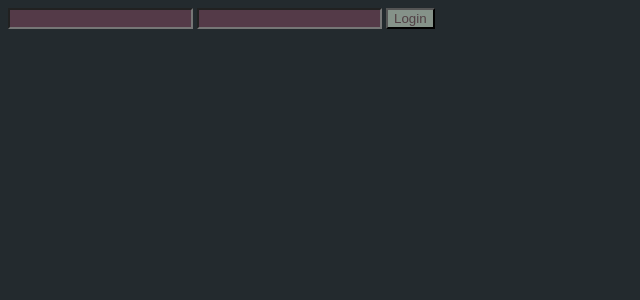
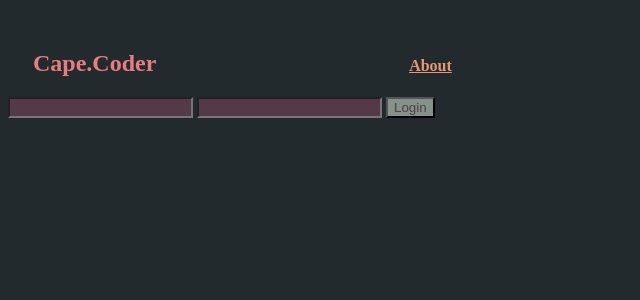
Before and after one commit to dev-sanghoon/today-client, a SvelteKit app: page /login in a window 1280 px wide. Shown: the top 300 px of the page, without its empty margins (0-640 px from the left). Built offline with nearby package versions, Linux system fonts and the light colour scheme.

Commit message:
feat: use global css

```diff
--- /dev/null
+++ b/src/routes/+layout.svelte
@@ -0,0 +1,34 @@
+<script>
+	import './global.css';
+</script>
+
+<nav class="header">
+	<h2 class="title">Cape.Coder</h2>
+	<div class="categories">
+		<a class="category-item" href="/about">About</a>
+	</div>
+</nav>
+
+<slot />
+
+<style>
+	.header {
+		margin-top: 30px;
+		display: flex;
+		align-items: baseline;
+	}
+	.title {
+		margin-left: 25px;
+		margin-right: max(20%, 100px);
+		white-space: nowrap;
+		color: #e67e80;
+	}
+	.categories {
+		display: flex;
+	}
+	.category-item {
+		margin-right: 30px;
+		font-weight: bold;
+		color: #e69875;
+	}
+</style>
--- a/src/routes/+page.svelte
+++ b/src/routes/+page.svelte
@@ -3,52 +3,23 @@
 	export let data;
 </script>
 
-<div class="header">
-	<h2 class="title">Cape.Coder</h2>
-	<div class="categories">
-		<p class="category-item">About</p>
-	</div>
-</div>
 <ul class="feeds">
 	{#each data.feeds as feed}
 		<div>
-			<a class="post-title" href="/article/{feed.article}">{feed.title}</a>
-			<p class="summary-item">{feed.summaries.join(' ')}</p>
+			<a class="feed-title" href="/article/{feed.article}">{feed.title}</a>
+			<p class="feed-summary">{feed.summaries.join(' ')}</p>
 		</div>
 	{/each}
 </ul>
 
 <style>
-	:global(body) {
-		background-color: #232a2e;
-		color: #859289;
-	}
-	:global(.post-title) {
-		color: #dbbc7f;
-	}
-	.header {
-		margin-top: 30px;
-		display: flex;
-		align-items: baseline;
-	}
-	.title {
-		margin-left: 25px;
-		margin-right: max(20%, 100px);
-		white-space: nowrap;
-		color: #e67e80;
-	}
-	.categories {
-		display: flex;
-	}
-	.category-item {
-		margin-right: 30px;
-		font-weight: bold;
-		color: #e69875;
-	}
 	.feeds {
 		padding-left: 0px;
 	}
-	.summary-item {
+	.feed-title {
+		color: #dbbc7f;
+	}
+	.feed-summary {
 		margin-top: 5px;
 	}
 </style>
--- a/src/routes/article/[slug]/+page.svelte
+++ b/src/routes/article/[slug]/+page.svelte
@@ -6,21 +6,3 @@
 </script>
 
 {@html content}
-
-<style>
-	:global(body) {
-		background-color: #232a2e;
-		color: #859289;
-	}
-	:global(a) {
-		color: #859289;
-	}
-	:global(h1, h2, h3) {
-		color: #dbbc7f;
-	}
-	:global(strong) {
-		font-weight: normal;
-		color: #d3c6aa;
-		background-color: #543a48;
-	}
-</style>
--- /dev/null
+++ b/src/routes/global.css
@@ -0,0 +1,26 @@
+body {
+	background-color: #232a2e;
+	color: #859289;
+}
+a {
+	color: #3a94c5;
+}
+h1,
+h2,
+h3 {
+	color: #dbbc7f;
+}
+strong {
+	font-weight: normal;
+	color: #d3c6aa;
+	background-color: #543a48;
+}
+input,
+textarea {
+	color: #d3c6aa;
+	background-color: #543a48;
+}
+button {
+	color: #514045;
+	background-color: #859289;
+}
--- a/src/routes/login/+page.svelte
+++ b/src/routes/login/+page.svelte
@@ -18,18 +18,3 @@
 	<input class="text-input" type="password" bind:value={password} />
 	<button class="submit-button" on:click={doLogin}>Login</button>
 </div>
-
-<style>
-	:global(body) {
-		background-color: #232a2e;
-		color: #859289;
-	}
-	.text-input {
-		color: #d3c6aa;
-		background-color: #543a48;
-	}
-	.submit-button {
-		color: #514045;
-		background-color: #859289;
-	}
-</style>
--- a/src/routes/write/+page.svelte
+++ b/src/routes/write/+page.svelte
@@ -15,41 +15,14 @@
 </script>
 
 <div class="container">
-	<textarea class="text-input" bind:value={content} />
+	<textarea bind:value={content} />
 	<div class="preview">{@html marked.parse(content)}</div>
 </div>
 <div>
-	<button class="submit-button" on:click={uploadLog}>Submit</button>
+	<button on:click={uploadLog}>Submit</button>
 </div>
 
 <style>
-	:global(body) {
-		background-color: #232a2e;
-		color: #859289;
-	}
-	:global(body) {
-		background-color: #232a2e;
-		color: #859289;
-	}
-	:global(a) {
-		color: #859289;
-	}
-	:global(h1, h2, h3) {
-		color: #dbbc7f;
-	}
-	:global(strong) {
-		font-weight: normal;
-		color: #d3c6aa;
-		background-color: #543a48;
-	}
-	.text-input {
-		color: #d3c6aa;
-		background-color: #543a48;
-	}
-	.submit-button {
-		color: #514045;
-		background-color: #859289;
-	}
 	.container {
 		display: flex;
 	}
```
